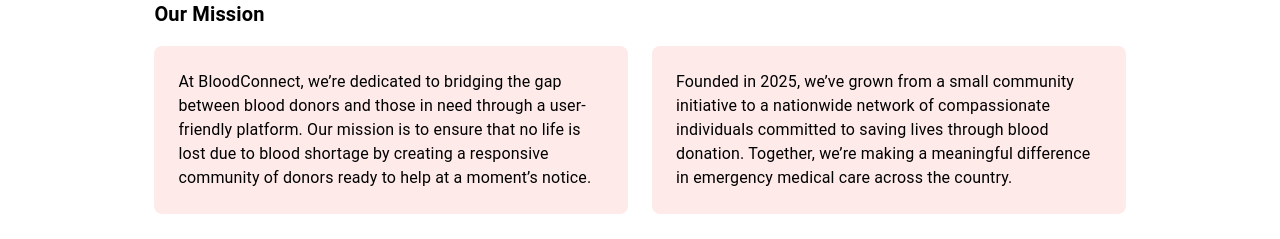
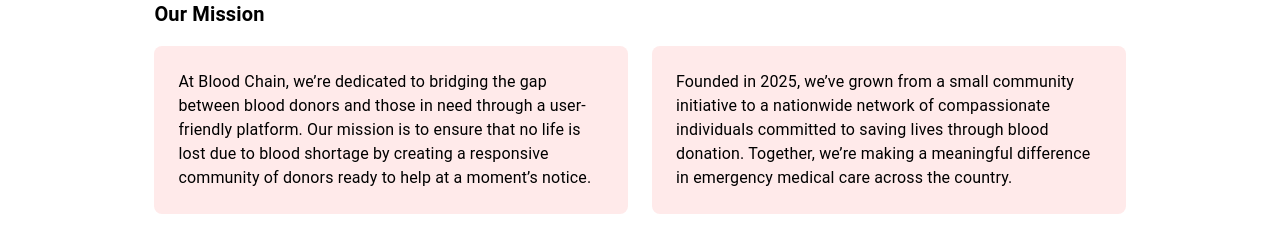
Before and after one commit to Zumaina/bloodchain, a React (Create React App) app in the folder frontend/: page / in a window 1280 px wide. Shown: the part 561-800 px from the top of the page. Built offline with nearby package versions, Linux system fonts and the light colour scheme.

Commit message:
name fix

```diff
--- a/frontend/src/pages/HomePage.js
+++ b/frontend/src/pages/HomePage.js
@@ -113,7 +113,7 @@
               }}
             >
               <Typography variant="body1">
-                At BloodConnect, we’re dedicated to bridging the gap between blood
+                At Blood Chain, we’re dedicated to bridging the gap between blood
                 donors and those in need through a user-friendly platform. Our
                 mission is to ensure that no life is lost due to blood shortage by
                 creating a responsive community of donors ready to help at a
```
